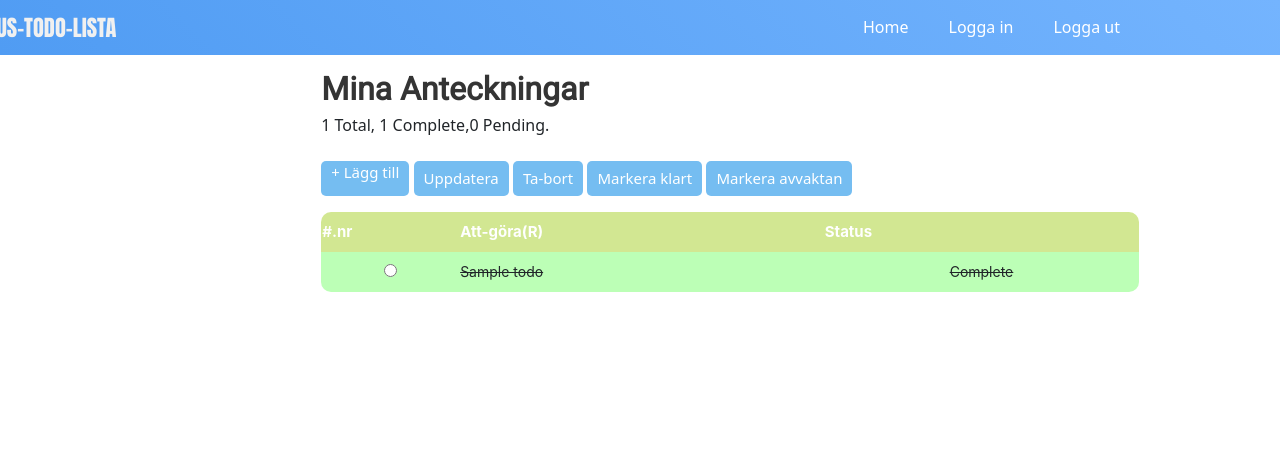
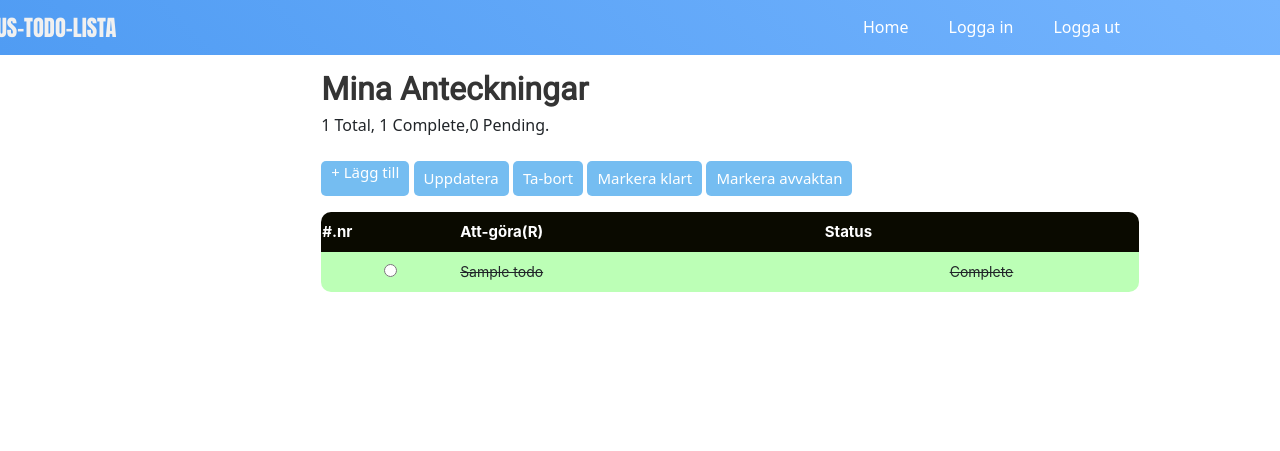
Before and after one commit to chas-academy/u04-todo-app-will3343, a PHP site: page /index.php in a window 1280 px wide. Shown: the top 451 px of the page. Run offline with PHP 8.4, Linux system fonts and the light colour scheme; tables that the repository leaves empty hold one stand-in row (values such as "Sample post").

Commit message:
added style

```diff
--- a/css/main.css
+++ b/css/main.css
@@ -138,7 +138,7 @@ nav ul li ul li a {
     border-radius: 10px;
 }
 .todo-table thead tr {
-    background:rgb(210, 231, 146);     /*#3D39AA;*/
+    background:rgb(10, 10, 0);     /*#3D39AA;*/
     font-family: Inter;
     font-style: normal;
     font-weight: bold;
```
